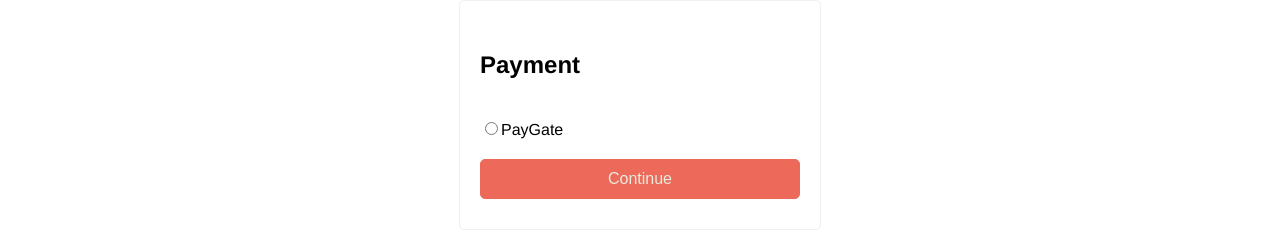
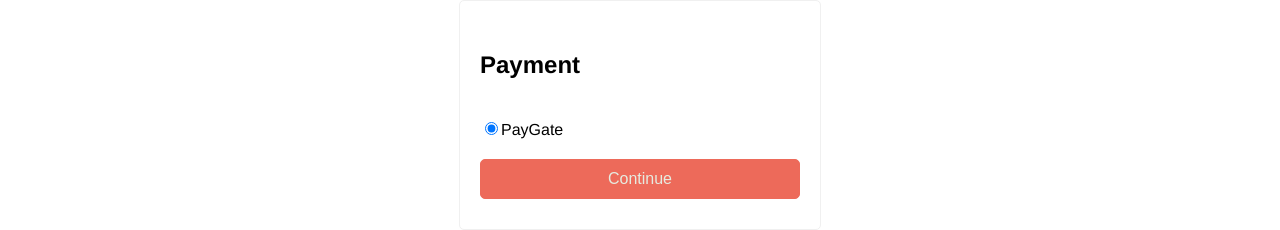
Before and after one commit to ViperTechnologies-RnD/360DRestaurant, a React (Create React App) app in the folder frontend/: page /payment in a window 1280 px wide. Shown: the part 117-347 px from the top of the page. Built offline with nearby package versions, Linux system fonts and the light colour scheme.

Commit message:
Close #13
Bug is fixed now it is going to the next screen without any problem.

```diff
--- a/frontend/src/screens/PaymentScreen.js
+++ b/frontend/src/screens/PaymentScreen.js
@@ -14,8 +14,9 @@
 
     const submitHandler = (e) => {
         e.preventDefault();
-        dispatch(savePayment(paymentMethod));
-        props.history.push('placeorder');
+        console.log("redirect");
+        dispatch(savePayment({ paymentMethod: "paygate" }));
+        props.history.push('/placeorder');
     }
     return <div>
         <CheckoutSteps step1 step2 step3></CheckoutSteps>
@@ -28,7 +29,7 @@
 
                     <li>
                         <div>
-                            <input type="radio" name="paymentMethod" id="paymentMethod" value="paygate" onChange={(e) => setPaymentMethod(e.target.value)}>
+                            <input type="radio" name="paymentMethod" id="paymentMethod" value="paygate" checked onChange={(e) => setPaymentMethod(e.target.value)}>
                             </input>
                             <label htmlFor="paymentMethod">
                                 PayGate
```
